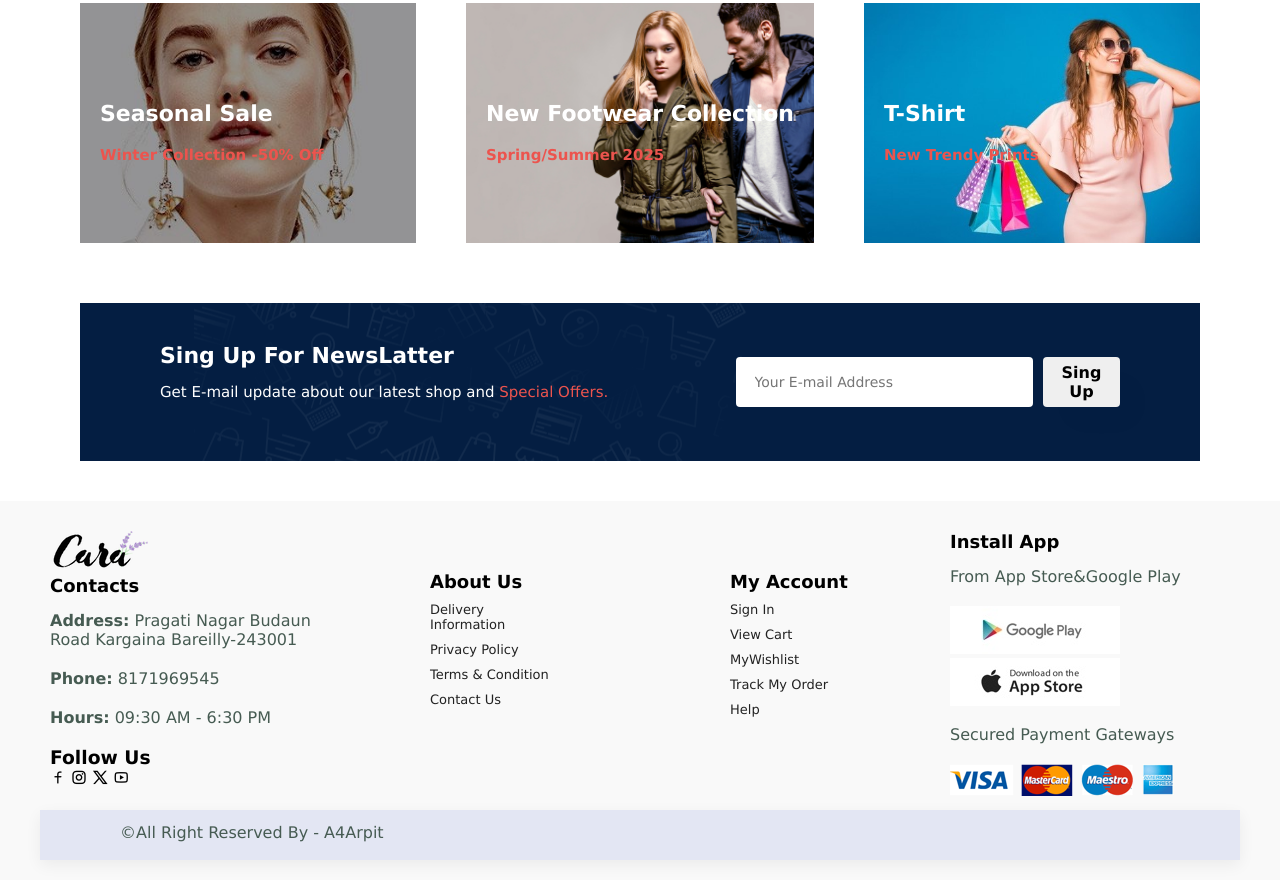
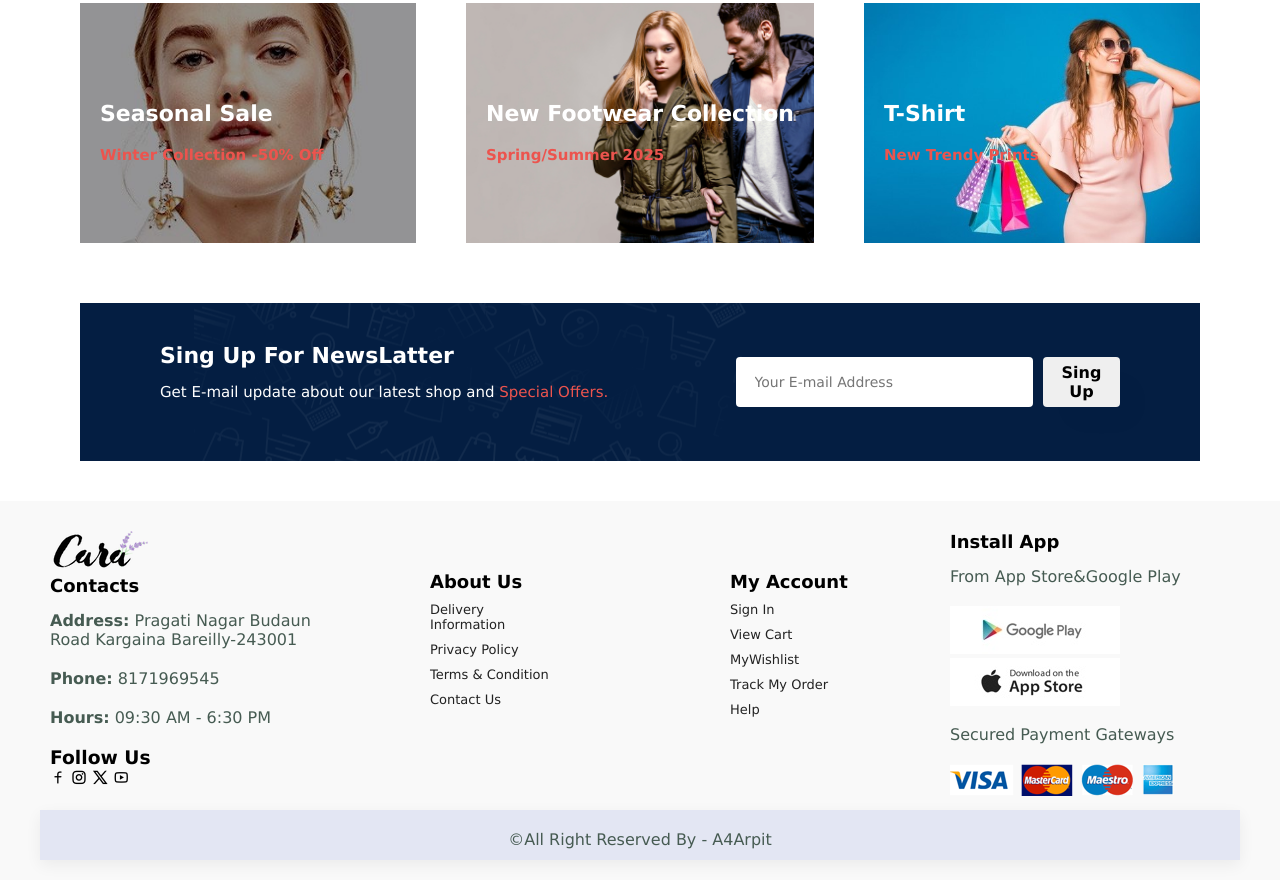
Before and after one commit to A4arpitpandey/ECommerce-Website, a plain HTML site: page index.html in a window 1280 px wide. Shown: the part 4204-5084 px from the top of the page. Drawn offline with nearby package versions, Linux system fonts and the light colour scheme.

Commit message:
Copyright text align center

```diff
--- a/style.css
+++ b/style.css
@@ -520,7 +520,6 @@ footer .col ul li a:hover {
 }
 
 .copyright {
-  display: flex;
   align-items: center;
   justify-content: space-between;
   padding: 20px 80px;
@@ -532,6 +531,16 @@ footer .col ul li a:hover {
   width: 100%;
   height: 50px;
   box-sizing: border-box; /* Added */
+  text-align: center;
+
+
+}
+
+.copyright p{
+
+  display: inline;
+
+
 }
 
 footer a{
```
